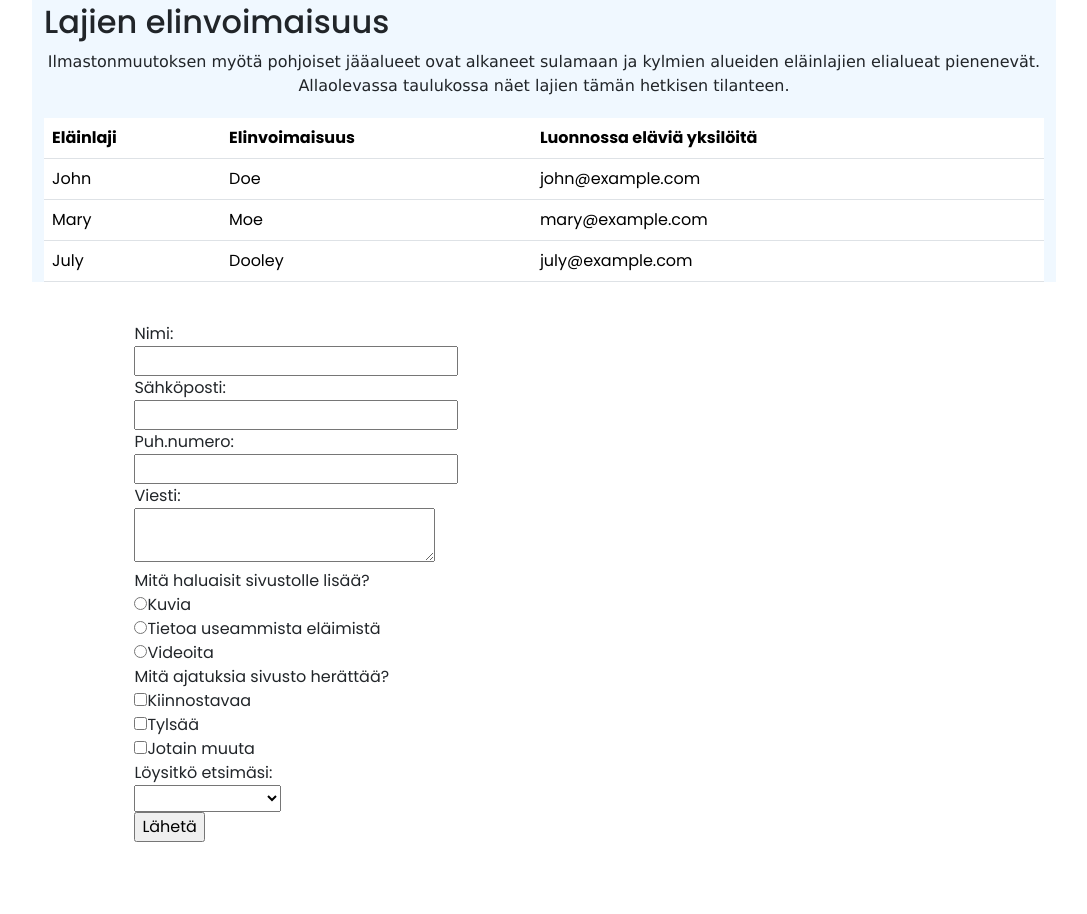
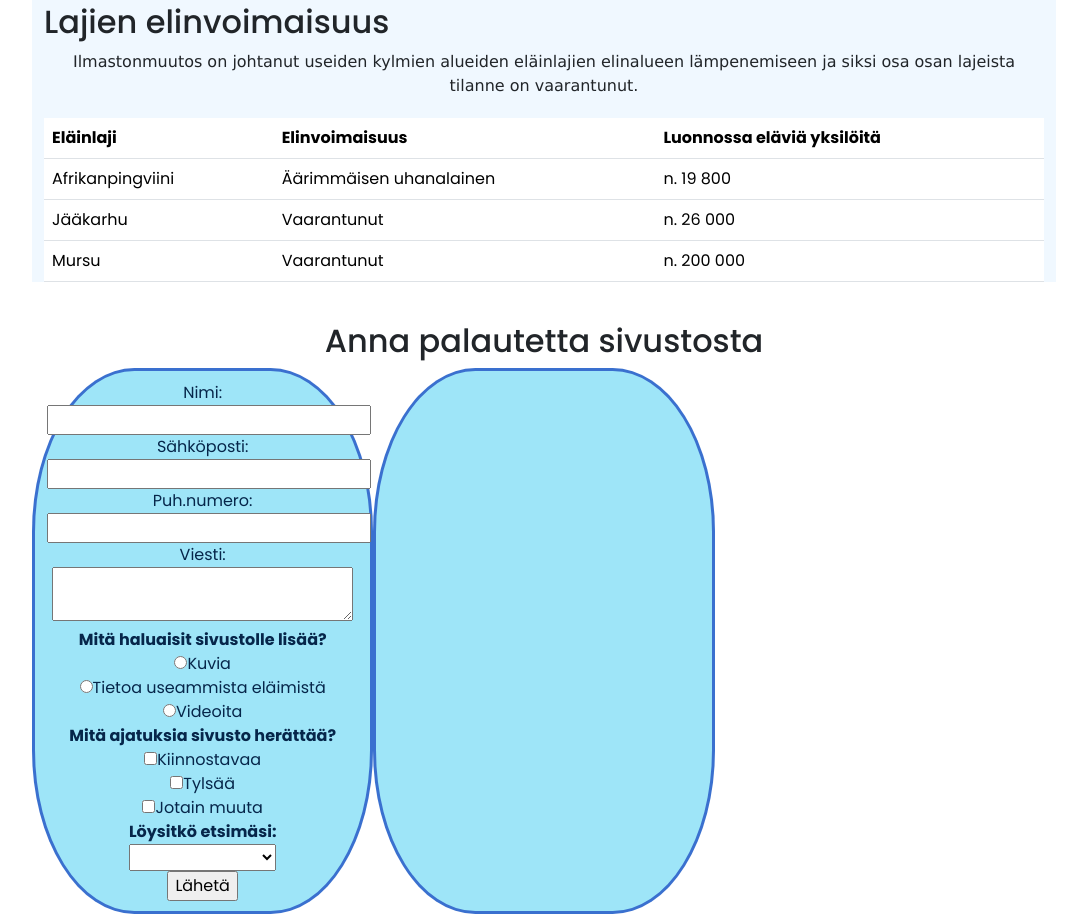
Before and after one commit to marjaleenaV/ArcticLife, a plain HTML site: page index.html in a window 1280 px wide. Shown: the part 2356-3270 px from the top of the page, without its empty margins (96-1183 px from the left). Before the commit the page ends 3198 px from the top, so only its background shows below. Drawn offline with nearby package versions, Linux system fonts and the light colour scheme; a web font is replaced by a local one.

Commit message:
lomakkeen päivitys ja taulukon sisältö

```diff
--- a/index.html
+++ b/index.html
@@ -227,7 +227,7 @@ Sarvivalaan näkyvin tuntomerkki on koiraiden kierteinen syöksyhammas, joka on
 
 <div class="container mt-3" id="taulukko">
   <h2>Lajien elinvoimaisuus</h2>
-  <p>Ilmastonmuutoksen myötä pohjoiset jääalueet ovat alkaneet sulamaan ja kylmien alueiden eläinlajien elialueat pienenevät. Allaolevassa taulukossa näet lajien tämän hetkisen tilanteen. </p>
+  <p>Ilmastonmuutos on johtanut useiden kylmien alueiden eläinlajien elinalueen lämpenemiseen ja siksi osa osan lajeista tilanne on vaarantunut.</p>
   <table class="table table-hover">
     <thead>
       <tr>
@@ -238,29 +238,31 @@ Sarvivalaan näkyvin tuntomerkki on koiraiden kierteinen syöksyhammas, joka on
     </thead>
     <tbody>
       <tr>
-        <td>John</td>
-        <td>Doe</td>
-        <td>john@example.com</td>
+        <td>Afrikanpingviini</td>
+        <td>Äärimmäisen uhanalainen</td>
+        <td>n. 19 800</td>
       </tr>
       <tr>
-        <td>Mary</td>
-        <td>Moe</td>
-        <td>mary@example.com</td>
+        <td>Jääkarhu</td>
+        <td>Vaarantunut</td>
+        <td>n. 26 000</td>
       </tr>
       <tr>
-        <td>July</td>
-        <td>Dooley</td>
-        <td>july@example.com</td>
+        <td>Mursu</td>
+        <td>Vaarantunut</td>
+        <td>n. 200 000</td>
       </tr>
+
     </tbody>
   </table>
 </div>
 
 
 <!--Palautelomake-->
-<div class="lomake">
-<div class="poppins-regular">
-  <form onsubmit="return false">
+<div class="formi container-fluid">
+  <h2 id="lomakkeenOtsikko">Anna palautetta sivustosta</h2>
+<div class="poppins-regular row">
+  <form onsubmit="return false" class="col-md-4 lomake">
   <label for ="nimi">Nimi:</label><br>
 <input type="text" id="nimi" size="20" required maxlength="50"><br>
 <label for="email">Sähköposti:</label><br>
@@ -270,7 +272,7 @@ Sarvivalaan näkyvin tuntomerkki on koiraiden kierteinen syöksyhammas, joka on
 <label for="viesti">Viesti:</label><br>
 <textarea id="viesti"></textarea>
 <!--radiobutton-->
-<div>Mitä haluaisit sivustolle lisää?</div>
+<div><strong>Mitä haluaisit sivustolle lisää?</strong></div>
 <label>
   <input type="radio"  name="lisaa" value="Kuvia">Kuvia
 </label><br>
@@ -281,7 +283,7 @@ Sarvivalaan näkyvin tuntomerkki on koiraiden kierteinen syöksyhammas, joka on
   <input type="radio"  name="lisaa" value="Videoita">Videoita
 </label><br>
 <!--checkboxit-->
-<div>Mitä ajatuksia sivusto herättää?</div>
+<div><strong>Mitä ajatuksia sivusto herättää?</strong></div>
 <label>
   <input type="checkbox"  name="tama" value="kiinnostavaa">Kiinnostavaa
 </label><br>
@@ -292,7 +294,7 @@ Sarvivalaan näkyvin tuntomerkki on koiraiden kierteinen syöksyhammas, joka on
   <input type="checkbox"  name="tama" value="muuta">Jotain muuta
 </label>
 <!--Alasvetovalikko-->
-<div>Löysitkö etsimäsi:</div>
+<div><strong>Löysitkö etsimäsi:</strong></div>
 <select id="tieto">
   <option value="tyhjä"></option>
   <option value="en">En</option>
@@ -304,7 +306,7 @@ Sarvivalaan näkyvin tuntomerkki on koiraiden kierteinen syöksyhammas, joka on
 
 <input type="submit" value="Lähetä" onclick="lomake()">
 </form>
-<div class="vastaus">
+<div class="vastaus col-md-4">
   <div id="vastaus"></div>
 </div>
 </div>
--- a/stylesheet.css
+++ b/stylesheet.css
@@ -132,11 +132,30 @@ body p{
 }
 
 /*lomake*/
+.formi {
+  margin-top: 40px;
+  align-content: center;
+}
 .lomake {
-  margin-left: 10%;
-  margin-top: 40px;
+
+  border-style: solid;
+  border-radius: 30%;
+  border-color: #2356c5cf;
+  text-align: center;
+  padding-top: 10px;
+  padding-bottom: 10px;
+  background-color:#9ee5f8;
+  color:#06264a;
 }
-
+#lomakkeenOtsikko {
+  text-align: center;
+}
+.vastaus {
+  border-style: solid;
+  border-color:#2356c5cf;
+  background-color: #9ee5f8;
+  border-radius: 30%;
+}
 
 /*fontit*/
 
```
